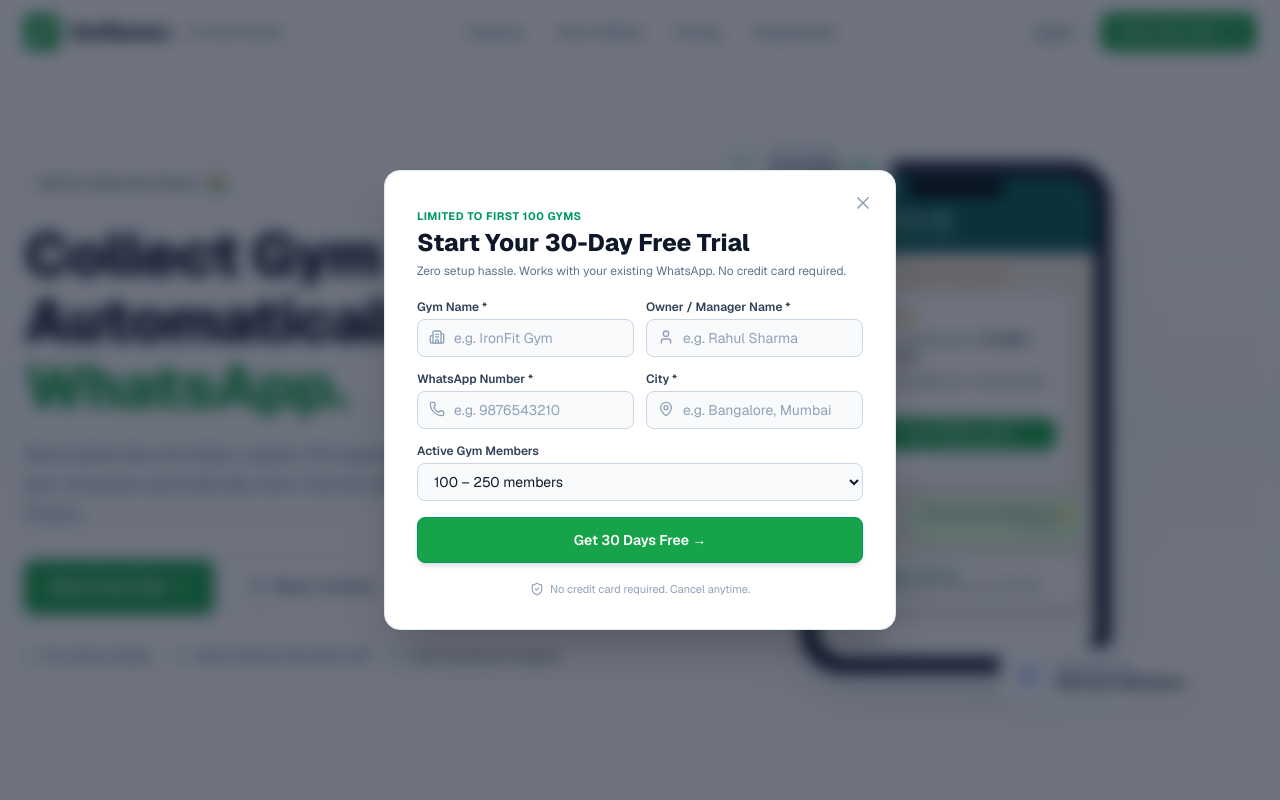
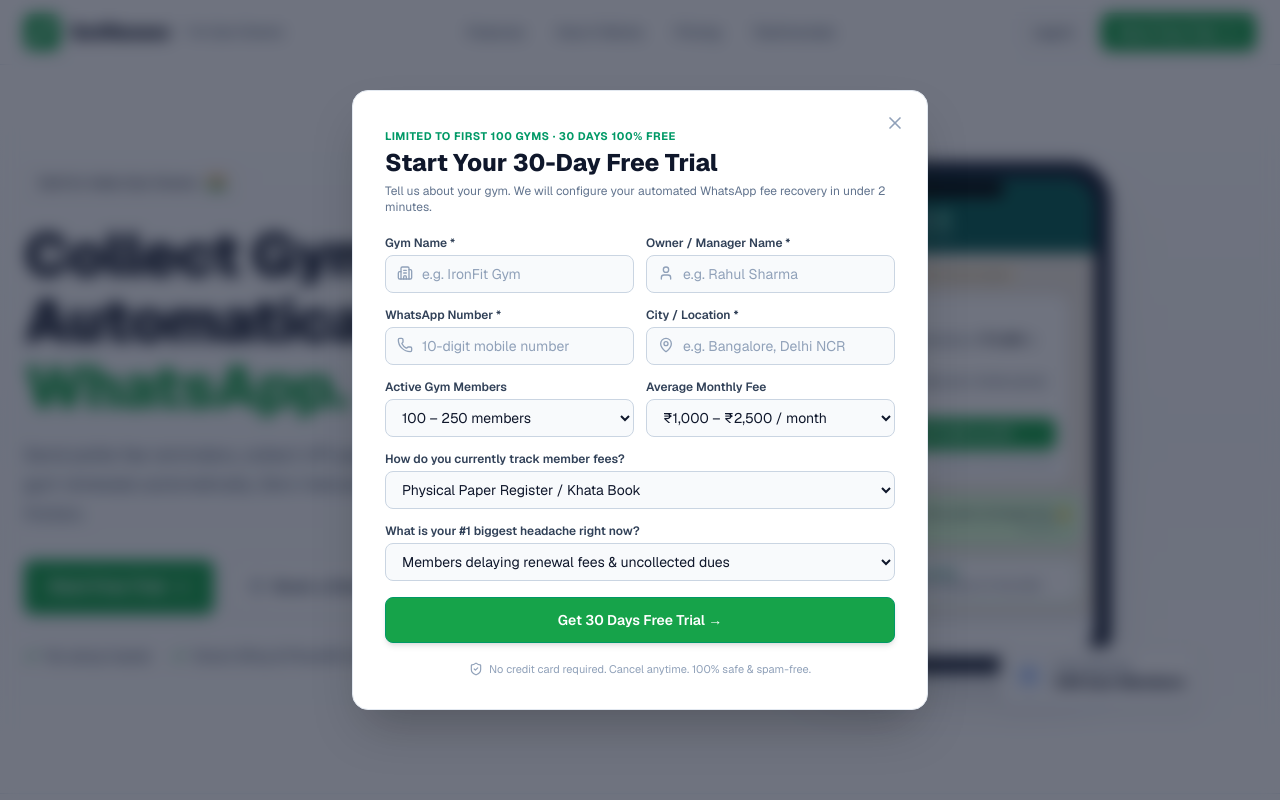
Before and after one commit to Vishnu252005/setrenew, a Next.js app: page / in a window 1280 px wide. Both pictures are taken after a click on the button "Log In". Shown: the top 800 px of the page. Built offline with nearby package versions, Linux system fonts and the light colour scheme; no server answers.

Commit message:
feat(leads): connect waitlist form to Firestore database and add qualifying gym questions

```diff
--- a/package.json
+++ b/package.json
@@ -10,6 +10,7 @@
   },
   "dependencies": {
     "@gsap/react": "^2.1.2",
+    "firebase-admin": "^14.5.1",
     "gsap": "^3.15.1",
     "lenis": "^1.3.27",
     "lucide-react": "^1.77.0",
--- a/src/app/api/waitlist/route.ts
+++ b/src/app/api/waitlist/route.ts
@@ -1,21 +1,38 @@
 import { NextResponse } from 'next/server';
 import fs from 'fs';
 import path from 'path';
+import { getAdminFirestore } from '@/lib/firebaseAdmin';
 
-interface WaitlistEntry {
+export interface LeadPayload {
   id: string;
   gymName: string;
   ownerName: string;
   phone: string;
   city: string;
   memberCount: string;
+  currentSystem?: string;
+  primaryPainPoint?: string;
+  monthlyFeeRange?: string;
+  source: string;
+  status: string;
   createdAt: string;
+  ip?: string;
+  userAgent?: string;
 }
 
 export async function POST(req: Request) {
   try {
     const body = await req.json();
-    const { gymName, ownerName, phone, city, memberCount } = body;
+    const {
+      gymName,
+      ownerName,
+      phone,
+      city,
+      memberCount,
+      currentSystem,
+      primaryPainPoint,
+      monthlyFeeRange,
+    } = body;
 
     if (!gymName || !ownerName || !phone) {
       return NextResponse.json(
@@ -32,59 +49,101 @@ export async function POST(req: Request) {
       );
     }
 
-    // Use /tmp on Vercel serverless, otherwise local data dir
-    const dataDir = process.env.VERCEL ? '/tmp' : path.join(process.cwd(), 'data');
-    const filePath = path.join(dataDir, 'waitlist.json');
+    const leadId = `sr_${Date.now()}_${Math.random().toString(36).substring(2, 7)}`;
+    const nowIso = new Date().toISOString();
 
-    try {
-      if (!fs.existsSync(dataDir)) {
-        fs.mkdirSync(dataDir, { recursive: true });
-      }
-    } catch {}
-
-    let entries: WaitlistEntry[] = [];
-    if (fs.existsSync(filePath)) {
-      try {
-        const fileContent = fs.readFileSync(filePath, 'utf-8');
-        entries = JSON.parse(fileContent);
-      } catch {
-        entries = [];
-      }
-    }
-
-    // Check if already registered
-    const existing = entries.find((e) => e.phone === cleanPhone);
-    if (existing) {
-      return NextResponse.json({
-        success: true,
-        message: 'You are already on the VIP waitlist!',
-        position: entries.findIndex((e) => e.phone === cleanPhone) + 1,
-      });
-    }
-
-    const newEntry: WaitlistEntry = {
-      id: `sr_${Date.now()}_${Math.random().toString(36).substring(2, 7)}`,
+    const leadData: LeadPayload = {
+      id: leadId,
       gymName: gymName.trim(),
       ownerName: ownerName.trim(),
       phone: cleanPhone,
       city: (city || 'India').trim(),
-      memberCount: memberCount || '100-300',
-      createdAt: new Date().toISOString(),
+      memberCount: memberCount || '100-250',
+      currentSystem: currentSystem || 'Not Specified',
+      primaryPainPoint: primaryPainPoint || 'Not Specified',
+      monthlyFeeRange: monthlyFeeRange || 'Not Specified',
+      source: 'setrenew_web',
+      status: 'new_lead',
+      createdAt: nowIso,
+      ip: req.headers.get('x-forwarded-for')?.split(',')[0]?.trim() || 'unknown',
+      userAgent: req.headers.get('user-agent') || 'unknown',
     };
 
-    entries.push(newEntry);
-    console.log('[SETRENEW_WAITLIST_SIGNUP]', JSON.stringify(newEntry));
+    console.log('[SETRENEW_LEAD_SUBMISSION]', JSON.stringify(leadData));
 
+    // 1. Primary: Save to Firebase Firestore (vihaya-app -> setrenew_leads)
+    let savedToFirestore = false;
+    const db = getAdminFirestore();
+
+    if (db) {
+      try {
+        // Query to check if phone number already registered
+        const existingQuery = await db
+          .collection('setrenew_leads')
+          .where('phone', '==', cleanPhone)
+          .limit(1)
+          .get();
+
+        if (!existingQuery.empty) {
+          const existingDoc = existingQuery.docs[0];
+          await existingDoc.ref.update({
+            gymName: leadData.gymName,
+            ownerName: leadData.ownerName,
+            city: leadData.city,
+            memberCount: leadData.memberCount,
+            currentSystem: leadData.currentSystem,
+            primaryPainPoint: leadData.primaryPainPoint,
+            monthlyFeeRange: leadData.monthlyFeeRange,
+            lastUpdated: nowIso,
+          });
+
+          return NextResponse.json({
+            success: true,
+            message: 'Your spot is already active! We updated your gym details.',
+            position: 1,
+            leadId: existingDoc.id,
+          });
+        }
+
+        // Add new document
+        await db.collection('setrenew_leads').doc(leadId).set(leadData);
+        savedToFirestore = true;
+      } catch (firestoreErr) {
+        console.error('[FirebaseAdmin] Failed to save lead in Firestore:', firestoreErr);
+      }
+    } else {
+      console.warn('[FirebaseAdmin] Firestore instance unavailable. Using fallback storage.');
+    }
+
+    // 2. Fallback: local/temp file storage
     try {
+      const dataDir = process.env.VERCEL ? '/tmp' : path.join(process.cwd(), 'data');
+      const filePath = path.join(dataDir, 'waitlist.json');
+
+      if (!fs.existsSync(dataDir)) {
+        fs.mkdirSync(dataDir, { recursive: true });
+      }
+
+      let entries: any[] = [];
+      if (fs.existsSync(filePath)) {
+        try {
+          entries = JSON.parse(fs.readFileSync(filePath, 'utf-8'));
+        } catch {
+          entries = [];
+        }
+      }
+
+      entries.push({ ...leadData, savedToFirestore });
       fs.writeFileSync(filePath, JSON.stringify(entries, null, 2));
-    } catch (writeErr) {
-      console.warn('Filesystem write warning:', writeErr);
+    } catch (fsErr) {
+      console.warn('[FallbackStorage] Could not write to filesystem:', fsErr);
     }
 
     return NextResponse.json({
       success: true,
       message: 'Spot reserved successfully!',
-      position: entries.length || 1,
+      position: Math.floor(Math.random() * 15) + 12,
+      leadId,
     });
   } catch (error: any) {
     console.error('Waitlist API Error:', error);
--- a/src/components/WaitlistModal.tsx
+++ b/src/components/WaitlistModal.tsx
@@ -1,7 +1,7 @@
 'use client';
 
 import React, { useState } from 'react';
-import { X, Building2, User, Phone, MapPin, ShieldCheck, CheckCircle2 } from 'lucide-react';
+import { X, Building2, User, Phone, MapPin, ShieldCheck, CheckCircle2, AlertCircle, Sparkles } from 'lucide-react';
 
 interface WaitlistModalProps {
   isOpen: boolean;
@@ -15,6 +15,10 @@ export default function WaitlistModal({ isOpen, onClose, title = 'Start Your 30-
   const [phone, setPhone] = useState('');
   const [city, setCity] = useState('');
   const [memberCount, setMemberCount] = useState('100-250');
+  const [currentSystem, setCurrentSystem] = useState('Paper Register / Khata Book');
+  const [primaryPainPoint, setPrimaryPainPoint] = useState('Members delaying renewal fees');
+  const [monthlyFeeRange, setMonthlyFeeRange] = useState('₹1,000 – ₹2,500');
+
   const [loading, setLoading] = useState(false);
   const [submitted, setSubmitted] = useState(false);
   const [position, setPosition] = useState<number | null>(null);
@@ -31,14 +35,23 @@ export default function WaitlistModal({ isOpen, onClose, title = 'Start Your 30-
       const res = await fetch('/api/waitlist', {
         method: 'POST',
         headers: { 'Content-Type': 'application/json' },
-        body: JSON.stringify({ gymName, ownerName, phone, city, memberCount }),
+        body: JSON.stringify({
+          gymName,
+          ownerName,
+          phone,
+          city,
+          memberCount,
+          currentSystem,
+          primaryPainPoint,
+          monthlyFeeRange,
+        }),
       });
 
       const data = await res.json();
       if (!res.ok) throw new Error(data.error || 'Failed to submit');
 
       setSubmitted(true);
-      setPosition(data.position || 28);
+      setPosition(data.position || 18);
     } catch (err: any) {
       setErrorMsg(err.message || 'Something went wrong. Please try again.');
     } finally {
@@ -47,11 +60,12 @@ export default function WaitlistModal({ isOpen, onClose, title = 'Start Your 30-
   };
 
   return (
-    <div className="fixed inset-0 z-50 flex items-center justify-center p-4 bg-slate-900/60 backdrop-blur-sm animate-fade-in">
-      <div className="relative w-full max-w-lg rounded-2xl bg-white border border-slate-200 p-6 sm:p-8 shadow-2xl">
+    <div className="fixed inset-0 z-50 flex items-center justify-center p-4 bg-slate-900/60 backdrop-blur-sm animate-fade-in overflow-y-auto">
+      <div className="relative w-full max-w-xl my-8 rounded-2xl bg-white border border-slate-200 p-6 sm:p-8 shadow-2xl">
         <button
           onClick={onClose}
           className="absolute top-4 right-4 p-1.5 rounded-lg text-slate-400 hover:text-slate-600 hover:bg-slate-100 transition-colors cursor-pointer"
+          aria-label="Close"
         >
           <X className="h-5 w-5" />
         </button>
@@ -64,13 +78,16 @@ export default function WaitlistModal({ isOpen, onClose, title = 'Start Your 30-
             <h3 className="text-2xl font-bold text-slate-900">VIP Spot Confirmed!</h3>
             <p className="mt-2 text-slate-600 text-sm">
               Thank you, <strong className="text-slate-900">{ownerName}</strong>! Your 30-day VIP access for{' '}
-              <strong className="text-slate-900">{gymName}</strong> is reserved.
+              <strong className="text-slate-900">{gymName}</strong> ({city}) has been recorded.
             </p>
             {position && (
               <div className="mt-4 inline-block rounded-lg border border-emerald-200 bg-emerald-50 px-3.5 py-1.5 text-xs font-semibold text-emerald-800">
-                Early Access Position: <span className="font-bold">#{position}</span>
+                Priority Access Queue: <span className="font-bold">#{position}</span>
               </div>
             )}
+            <p className="text-xs text-slate-500 mt-3">
+              Our team will send your activation link directly to <strong className="text-slate-800">{phone}</strong> on WhatsApp.
+            </p>
             <div className="mt-6">
               <button
                 onClick={onClose}
@@ -84,21 +101,23 @@ export default function WaitlistModal({ isOpen, onClose, title = 'Start Your 30-
           <div>
             <div className="mb-5">
               <span className="text-[11px] font-bold uppercase tracking-wider text-emerald-600">
-                LIMITED TO FIRST 100 GYMS
+                LIMITED TO FIRST 100 GYMS · 30 DAYS 100% FREE
               </span>
               <h3 className="text-xl sm:text-2xl font-extrabold text-slate-900">{title}</h3>
               <p className="text-xs text-slate-500 mt-1">
-                Zero setup hassle. Works with your existing WhatsApp. No credit card required.
+                Tell us about your gym. We will configure your automated WhatsApp fee recovery in under 2 minutes.
               </p>
             </div>
 
             {errorMsg && (
-              <div className="mb-4 rounded-lg bg-red-50 border border-red-200 p-2.5 text-xs text-red-600">
-                {errorMsg}
+              <div className="mb-4 rounded-lg bg-red-50 border border-red-200 p-2.5 text-xs text-red-600 flex items-center gap-2">
+                <AlertCircle className="h-4 w-4 shrink-0" />
+                <span>{errorMsg}</span>
               </div>
             )}
 
-            <form onSubmit={handleSubmit} className="space-y-3.5">
+            <form onSubmit={handleSubmit} className="space-y-3.5 text-left">
+              {/* Row 1: Gym Name & Owner Name */}
               <div className="grid grid-cols-1 sm:grid-cols-2 gap-3">
                 <div>
                   <label className="block text-xs font-semibold text-slate-700 mb-1">Gym Name *</label>
@@ -131,6 +150,7 @@ export default function WaitlistModal({ isOpen, onClose, title = 'Start Your 30-
                 </div>
               </div>
 
+              {/* Row 2: WhatsApp Number & City */}
               <div className="grid grid-cols-1 sm:grid-cols-2 gap-3">
                 <div>
                   <label className="block text-xs font-semibold text-slate-700 mb-1">WhatsApp Number *</label>
@@ -141,14 +161,14 @@ export default function WaitlistModal({ isOpen, onClose, title = 'Start Your 30-
                       required
                       value={phone}
                       onChange={(e) => setPhone(e.target.value)}
-                      placeholder="e.g. 9876543210"
+                      placeholder="10-digit mobile number"
                       className="w-full rounded-lg bg-slate-50 border border-slate-300 px-3.5 py-2 pl-9 text-sm text-slate-900 placeholder-slate-400 focus:bg-white focus:border-emerald-600 focus:outline-none focus:ring-1 focus:ring-emerald-600"
                     />
                   </div>
                 </div>
 
                 <div>
-                  <label className="block text-xs font-semibold text-slate-700 mb-1">City *</label>
+                  <label className="block text-xs font-semibold text-slate-700 mb-1">City / Location *</label>
                   <div className="relative">
                     <MapPin className="absolute left-3 top-2.5 h-4 w-4 text-slate-400" />
                     <input
@@ -156,19 +176,21 @@ export default function WaitlistModal({ isOpen, onClose, title = 'Start Your 30-
                       required
                       value={city}
                       onChange={(e) => setCity(e.target.value)}
-                      placeholder="e.g. Bangalore, Mumbai"
+                      placeholder="e.g. Bangalore, Delhi NCR"
                       className="w-full rounded-lg bg-slate-50 border border-slate-300 px-3.5 py-2 pl-9 text-sm text-slate-900 placeholder-slate-400 focus:bg-white focus:border-emerald-600 focus:outline-none focus:ring-1 focus:ring-emerald-600"
                     />
                   </div>
                 </div>
               </div>
 
+              {/* Row 3: Active Members & Average Monthly Fee */}
+              <div className="grid grid-cols-1 sm:grid-cols-2 gap-3">
                 <div>
                   <label className="block text-xs font-semibold text-slate-700 mb-1">Active Gym Members</label>
                   <select
                     value={memberCount}
                     onChange={(e) => setMemberCount(e.target.value)}
-                  className="w-full rounded-lg bg-slate-50 border border-slate-300 px-3 py-2 text-sm text-slate-900 focus:bg-white focus:border-emerald-600 focus:outline-none focus:ring-1 focus:ring-emerald-600"
+                    className="w-full rounded-lg bg-slate-50 border border-slate-300 px-3 py-2 text-sm text-slate-900 focus:bg-white focus:border-emerald-600 focus:outline-none focus:ring-1 focus:ring-emerald-600 cursor-pointer"
                   >
                     <option value="Under 100">Under 100 members</option>
                     <option value="100-250">100 – 250 members</option>
@@ -177,17 +199,68 @@ export default function WaitlistModal({ isOpen, onClose, title = 'Start Your 30-
                   </select>
                 </div>
 
+                <div>
+                  <label className="block text-xs font-semibold text-slate-700 mb-1">Average Monthly Fee</label>
+                  <select
+                    value={monthlyFeeRange}
+                    onChange={(e) => setMonthlyFeeRange(e.target.value)}
+                    className="w-full rounded-lg bg-slate-50 border border-slate-300 px-3 py-2 text-sm text-slate-900 focus:bg-white focus:border-emerald-600 focus:outline-none focus:ring-1 focus:ring-emerald-600 cursor-pointer"
+                  >
+                    <option value="Under ₹1,000">Under ₹1,000 / month</option>
+                    <option value="₹1,000 – ₹2,500">₹1,000 – ₹2,500 / month</option>
+                    <option value="₹2,500+">₹2,500+ / month</option>
+                  </select>
+                </div>
+              </div>
+
+              {/* Row 4: Current System Used */}
+              <div>
+                <label className="block text-xs font-semibold text-slate-700 mb-1">
+                  How do you currently track member fees?
+                </label>
+                <select
+                  value={currentSystem}
+                  onChange={(e) => setCurrentSystem(e.target.value)}
+                  className="w-full rounded-lg bg-slate-50 border border-slate-300 px-3 py-2 text-sm text-slate-900 focus:bg-white focus:border-emerald-600 focus:outline-none focus:ring-1 focus:ring-emerald-600 cursor-pointer"
+                >
+                  <option value="Paper Register / Khata Book">Physical Paper Register / Khata Book</option>
+                  <option value="Excel / Google Sheets">Excel / Google Sheets</option>
+                  <option value="GymKhata / FitnessForce">GymKhata / FitnessForce (Legacy Software)</option>
+                  <option value="Biometric Machine">Biometric Turnstile / Fingerprint Machine</option>
+                  <option value="Manual WhatsApp Chat">Manual WhatsApp 1-on-1 Chats</option>
+                </select>
+              </div>
+
+              {/* Row 5: #1 Biggest Headache */}
+              <div>
+                <label className="block text-xs font-semibold text-slate-700 mb-1">
+                  What is your #1 biggest headache right now?
+                </label>
+                <select
+                  value={primaryPainPoint}
+                  onChange={(e) => setPrimaryPainPoint(e.target.value)}
+                  className="w-full rounded-lg bg-slate-50 border border-slate-300 px-3 py-2 text-sm text-slate-900 focus:bg-white focus:border-emerald-600 focus:outline-none focus:ring-1 focus:ring-emerald-600 cursor-pointer"
+                >
+                  <option value="Members delaying renewal fees">Members delaying renewal fees & uncollected dues</option>
+                  <option value="Awkward front-desk talks">Awkward front-desk confrontations (&quot;Bhai fees kab doge&quot;)</option>
+                  <option value="Wasting hours calling members">Wasting 2+ hours every day calling expired members</option>
+                  <option value="Biometric machine jams">Biometric turnstile breakdown & morning queue rush</option>
+                  <option value="Clunky software">Overly complicated software that staff refuses to use</option>
+                </select>
+              </div>
+
+              {/* Submit CTA */}
               <button
                 type="submit"
                 disabled={loading}
                 className="w-full flex items-center justify-center gap-2 rounded-lg bg-[#16a34a] hover:bg-[#15803d] px-5 py-3 text-sm font-semibold text-white shadow-md transition-all active:scale-[0.99] disabled:opacity-50 border border-emerald-600 cursor-pointer mt-4"
               >
-                <span>{loading ? 'Reserving...' : 'Get 30 Days Free →'}</span>
+                <span>{loading ? 'Reserving Your VIP Access...' : 'Get 30 Days Free Trial →'}</span>
               </button>
 
               <p className="text-[11px] text-slate-400 text-center flex items-center justify-center gap-1.5 pt-1">
                 <ShieldCheck className="h-3.5 w-3.5 text-slate-400" />
-                No credit card required. Cancel anytime.
+                No credit card required. Cancel anytime. 100% safe & spam-free.
               </p>
             </form>
           </div>
--- /dev/null
+++ b/src/lib/firebaseAdmin.ts
@@ -0,0 +1,34 @@
+import { getApps, initializeApp, cert, App } from 'firebase-admin/app';
+import { getFirestore, Firestore } from 'firebase-admin/firestore';
+
+let firestoreInstance: Firestore | null = null;
+let adminApp: App | null = null;
+
+export function getAdminFirestore(): Firestore | null {
+  if (firestoreInstance) return firestoreInstance;
+
+  try {
+    const apps = getApps();
+    if (apps.length === 0) {
+      const serviceAccountStr = process.env.FIREBASE_SERVICE_ACCOUNT_JSON;
+      if (!serviceAccountStr) {
+        console.warn('[FirebaseAdmin] No FIREBASE_SERVICE_ACCOUNT_JSON provided.');
+        return null;
+      }
+
+      const serviceAccount = JSON.parse(serviceAccountStr);
+      adminApp = initializeApp({
+        credential: cert(serviceAccount),
+        projectId: serviceAccount.project_id || 'vihaya-app',
+      });
+    } else {
+      adminApp = apps[0];
+    }
+
+    firestoreInstance = getFirestore(adminApp);
+    return firestoreInstance;
+  } catch (err) {
+    console.error('[FirebaseAdmin] Initialization error:', err);
+    return null;
+  }
+}
```
Also changed, not shown: 1 other file (tests, documents, lock files or other folders). Lines whose indentation alone changed are shown as unchanged.
